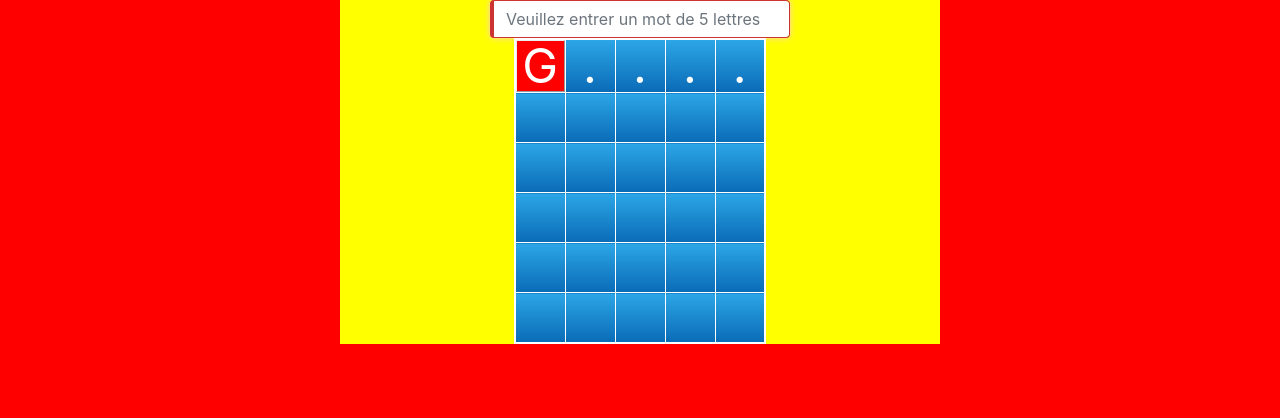
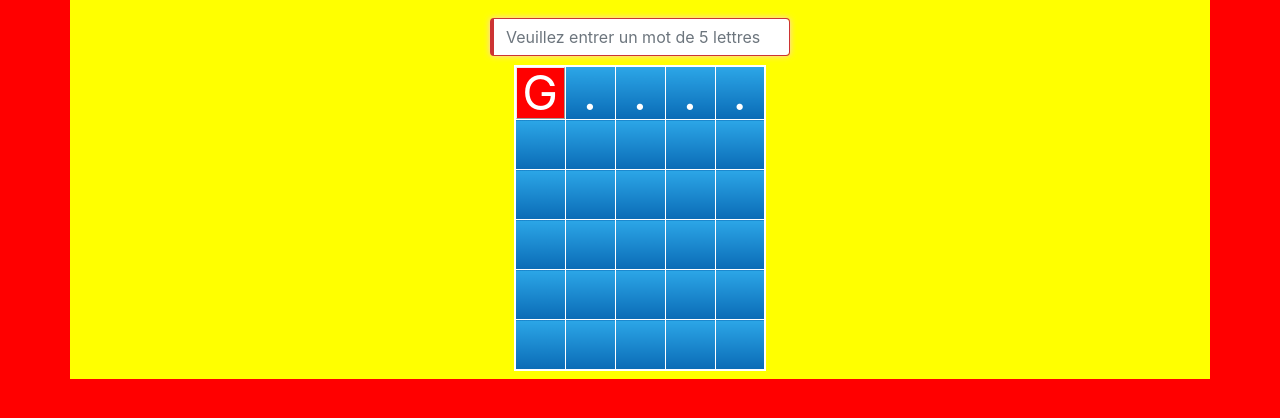
Before and after one commit to saboufarid/motus, a website: page index.html in a window 1280 px wide. Drawn offline with nearby package versions, Linux system fonts and the light colour scheme.

Commit message:
Update html and css to use bootstrap layout

```diff
--- a/css/style.css
+++ b/css/style.css
@@ -1,33 +1,25 @@
-* {
+body {
+  background-color: red;
+}
+
+table * {
   margin: 0 !important;
   padding: 0;
-  box-sizing: border-box !important;
-}
-
-body {
-  /* add !important to overwrite bootstrap default color white */
-  background: transparent !important;
-}
-
-html {
-    background-color: red;
 }
 
 #content {
   background-color: yellow;
-  max-width: 600px;
-  margin: auto !important;
 }
 
 table,
 td {
-    border: 1px solid white;
-    border-collapse: collapse;
+  border: 1px solid white;
+  border-collapse: collapse;
 }
 
 table {
-    border: 2px solid white;
-    margin: auto !important;
+  border: 2px solid white;
+  margin: auto !important;
 }
 
 td {
@@ -36,7 +28,6 @@ td {
   text-align: center;
   line-height: 50px;
   font-size: 48px;
-  /* background-color: rgb(58, 129, 250); */
   background-image: linear-gradient(rgb(44, 166, 231), rgb(10, 107, 182));
   color: white;
 }
@@ -48,18 +39,17 @@ td .valid {
 
 td .misplaced {
   background-color: rgb(252, 231, 0);
-  border-radius: 24px;
+  border-radius: 50%;
 }
 
 #answer {
   width: 300px;
-  margin: auto !important;
-  margin-bottom : 20px;
 }
 
 input:required {
   border-left: 4px solid #c33;
   max-width: 600;
+  margin: auto !important;
 }
 
 input:focus:invalid,
--- a/index.html
+++ b/index.html
@@ -11,43 +11,49 @@
     <meta name="description" content="Game Motus created during the training LeReacteur">
     <meta name="author" content="Salah ABOUFARID">
 
+    <link rel="stylesheet" href="node_modules/bootstrap/dist/css/bootstrap.min.css">
+    <script defer src="node_modules/jquery/dist/jquery.min.js"></script>
+    <script defer src="https://cdnjs.cloudflare.com/ajax/libs/popper.js/1.14.3/umd/popper.min.js" integrity="sha384-ZMP7rVo3mIykV+2+9J3UJ46jBk0WLaUAdn689aCwoqbBJiSnjAK/l8WvCWPIPm49"
+        crossorigin="anonymous">
+        </script>
+    <script defer src="node_modules/bootstrap/dist/js/bootstrap.min.js"></script>
+
     <link href="node_modules/bootstrap/dist/css/bootstrap.css" rel="stylesheet">
     <link href="css/style.css" rel="stylesheet">
+    <script defer type="text/javascript" src="js/bundle.js"></script>
 </head>
 
 <body>
+    <div id="content" class="container">
+        <div class="row">
+            <div class="col col-md-2 mb-2"></div>
+            <div class="col-md-8 mb-2">
+                <table id="grid" />
+            </div>
+            <div class="col-md-2 mb-2"></div>
 
-    <div id="content" class="col-md-12">
-        <table id="grid"/>
-
-        <input type="text"
-        id="answer"
-        placeholder="Veuillez entrer un mot de n lettres"
-        required
-        pattern="[a-zA-Z]{5,9}"
-        autofocus
+            <div class="col-md-2 mb-2"></div>
+            <input type="text" id="answer" placeholder="Veuillez entrer un mot de n lettres" required pattern="[a-zA-Z]{5,9}" autofocus
                 class="form-control">
+            <div class="col-md-2 mb-2"></div>
+        </div>
+    </div>
 
     <audio id="valid-sound" preload="auto">
-            <source src="sounds/valid.wav" type="audio/wav"/>
+        <source src="sounds/valid.wav" type="audio/wav" />
     </audio>
     <audio id="misplaced-sound" preload="auto">
-            <source src="sounds/misplaced.wav" type="audio/wav"/>
+        <source src="sounds/misplaced.wav" type="audio/wav" />
     </audio>
     <audio id="lose-sound" preload="auto">
-            <source src="sounds/lose.wav" type="audio/wav"/>
+        <source src="sounds/lose.wav" type="audio/wav" />
     </audio>
     <audio id="win-sound" preload="auto">
-            <source src="sounds/win.wav" type="audio/wav"/>
+        <source src="sounds/win.wav" type="audio/wav" />
     </audio>
     <audio id="wrong-sound" preload="auto">
-            <source src="sounds/wrong.wav" type="audio/wav"/>
+        <source src="sounds/wrong.wav" type="audio/wav" />
     </audio>
-    </div>
-
-    <script type="text/javascript" src="node_modules/jquery/dist/jquery.min.js"></script>
-    <script type="text/javascript" src="node_modules/bootstrap/dist/js/bootstrap.min.js"></script>
-    <script type="text/javascript" src="js/bundle.js"></script>
 
 </body>
 
```
Lines whose indentation alone changed are shown as unchanged.
